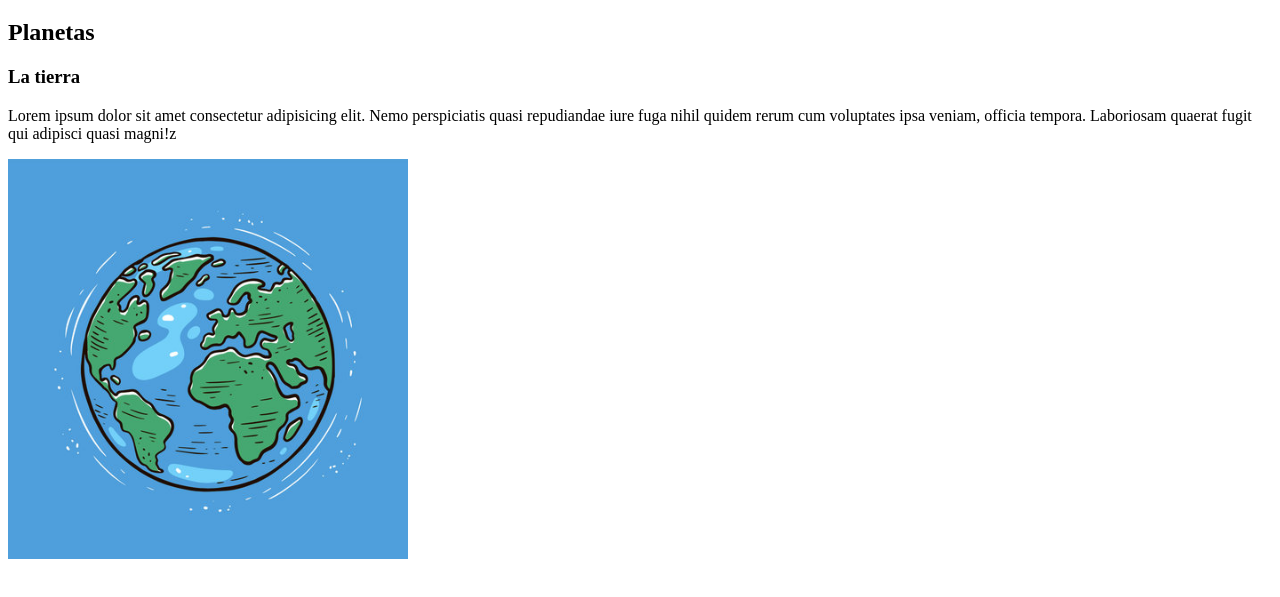
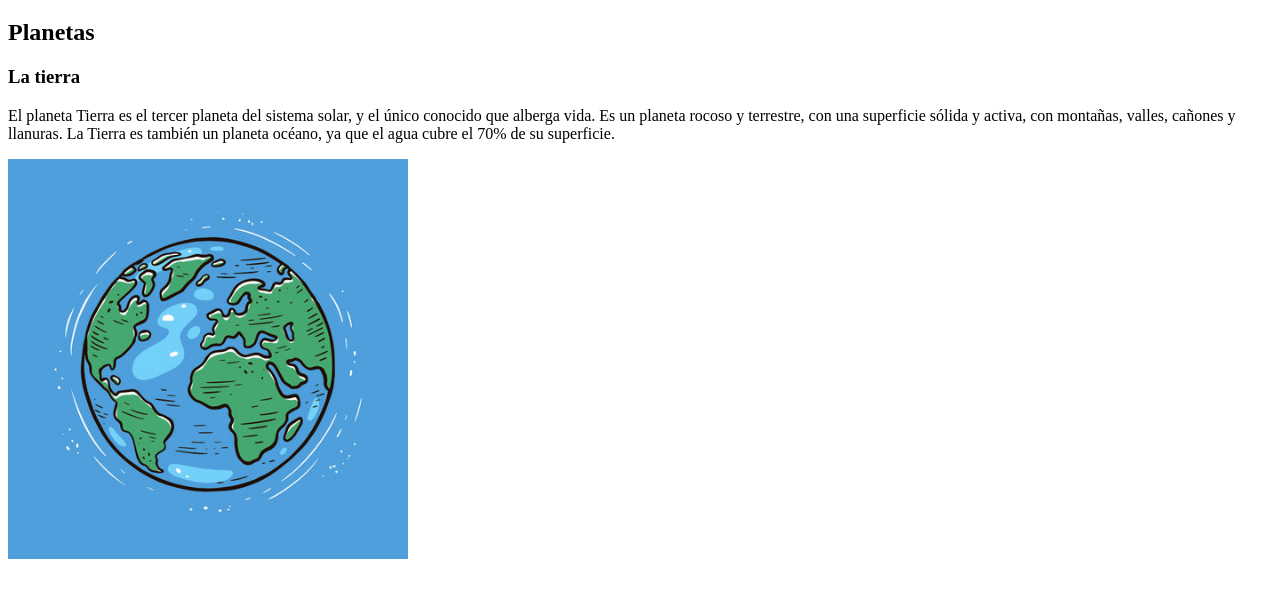
Before and after one commit to BrunoCristof/brunocristof.github.io, a plain HTML site: page index.html in a window 1280 px wide. Shown: the part 61-658 px from the top of the page. Drawn offline with Linux system fonts and the light colour scheme.

Commit message:
Update index.html

```diff
--- a/index.html
+++ b/index.html
@@ -9,7 +9,7 @@
 <h1>Sistema Solar</h1>
 <h2>Planetas</h2>
 <h3>La tierra</h3>
-<p>Lorem ipsum dolor sit amet consectetur adipisicing elit. Nemo perspiciatis quasi repudiandae iure fuga nihil quidem rerum cum voluptates ipsa veniam, officia tempora. Laboriosam quaerat fugit qui adipisci quasi magni!z</p>
+<p>El planeta Tierra es el tercer planeta del sistema solar, y el único conocido que alberga vida. Es un planeta rocoso y terrestre, con una superficie sólida y activa, con montañas, valles, cañones y llanuras. La Tierra es también un planeta océano, ya que el agua cubre el 70% de su superficie.</p>
 <img src="planeta.jpg" width="400" height="400" alt="mundo">
 </body>
 
```
